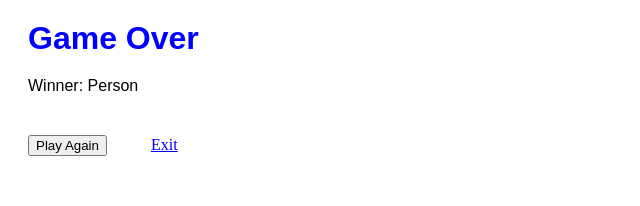
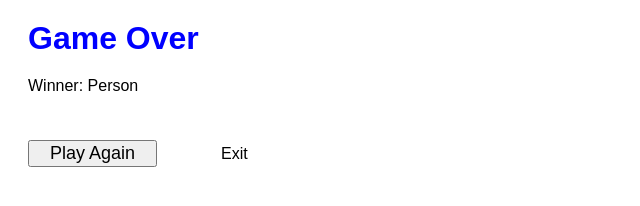
Before and after one commit to MatthewWilson24/Yahtzee, a website: page client/game_over.html in a window 1280 px wide. Shown: the whole page, without its empty margins (0-640 px from the left). Drawn offline with Linux system fonts and the light colour scheme.

Commit message:
some more css in gmae_over.html

```diff
--- a/client/styles/game_over.css
+++ b/client/styles/game_over.css
@@ -17,4 +17,43 @@ button {
 
 a {
     margin: 20px;
+    font-family: Arial, Helvetica, sans-serif;
 }
+
+a:link, a:visited {
+    background-color: white;
+    color: black;
+    /* border: 2px solid green; */
+    padding: 10px 20px;
+    text-align: center;
+    text-decoration: none;
+    display: inline-block;
+  }
+
+a:hover, a:active {
+    background-color: rgb(253, 194, 0);
+    color: black;
+}
+
+button{
+    text-align: center;
+    padding-left: 20px;
+    padding-right: 20px;
+    font-size: large;
+
+}
+
+
+
+button:hover {
+    box-shadow: 0 12px 16px 0 rgba(0,0,0,0.24), 0 17px 50px 0 rgba(0,0,0,0.1);
+  }
+
+button {
+    transition-duration: 0.1s;
+}
+
+button:hover {
+    background-color: #4CAF50; /* Green */
+    color: white;
+}
```
